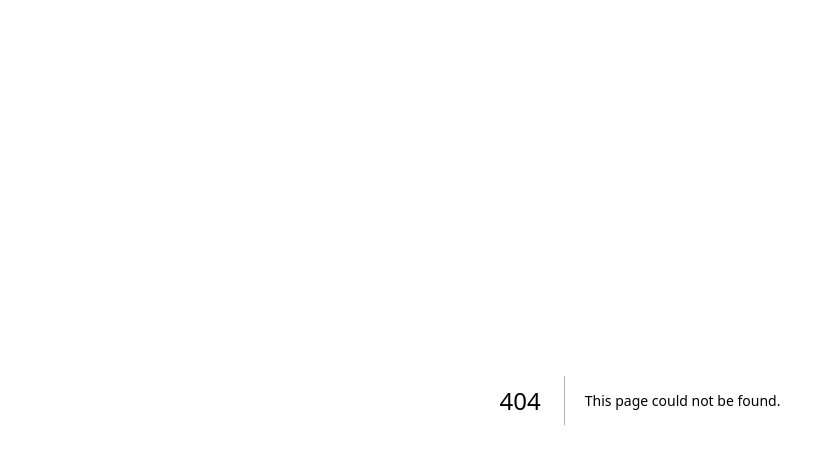
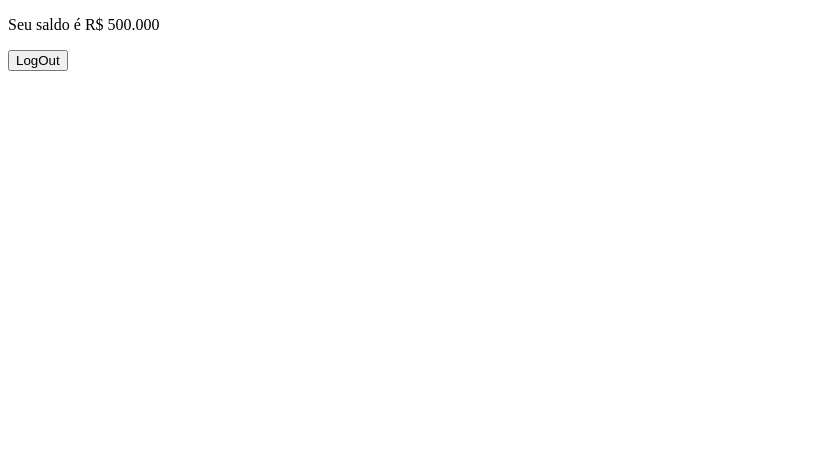
Before and after one commit to fischerafael/iniciando-com-react, a Next.js app: page /conditional-rendering-react in a window 1280 px wide. Before the commit this address had no page. Shown: the top 464 px of the page, without its empty margins (0-835 px from the left). Built offline with nearby package versions, Linux system fonts and the light colour scheme.

Commit message:
feat: is logado ou deslogado

```diff
--- /dev/null
+++ b/pages/conditional-rendering-react/index.tsx
@@ -0,0 +1,40 @@
+import React, { useState } from "react";
+
+// if
+// ternário
+// short circuit
+// helper functions
+
+type ILogStatus = "logado" | "deslogado";
+
+const index = () => {
+  const [isLogado, setIsLogado] = useState<ILogStatus>("logado");
+
+  console.log(isLogado);
+
+  const handleToggleIsLogado = () => {
+    if (isLogado === "logado") {
+      setIsLogado("deslogado");
+      return;
+    }
+    setIsLogado("logado");
+  };
+
+  const componentsMap = {
+    logado: <p>Seu saldo é R$ 500.000</p>,
+    deslogado: <p>Você só pode ver esse saldo se estiver logado</p>,
+  };
+
+  const buttonLabel = isLogado === "logado" ? "LogOut" : "LogIn";
+
+  return (
+    <div>
+      {componentsMap[isLogado]}
+      <button onClick={handleToggleIsLogado}>{buttonLabel}</button>
+    </div>
+  );
+};
+
+export default index;
+
+const getButtonLabel = (state: boolean) => (state ? "Log Out" : "Log In");
```
